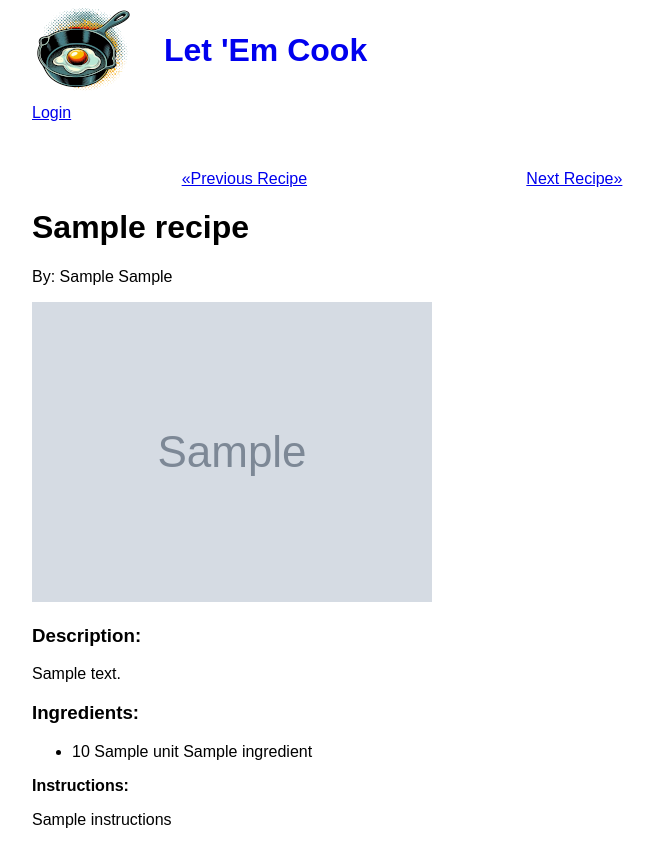
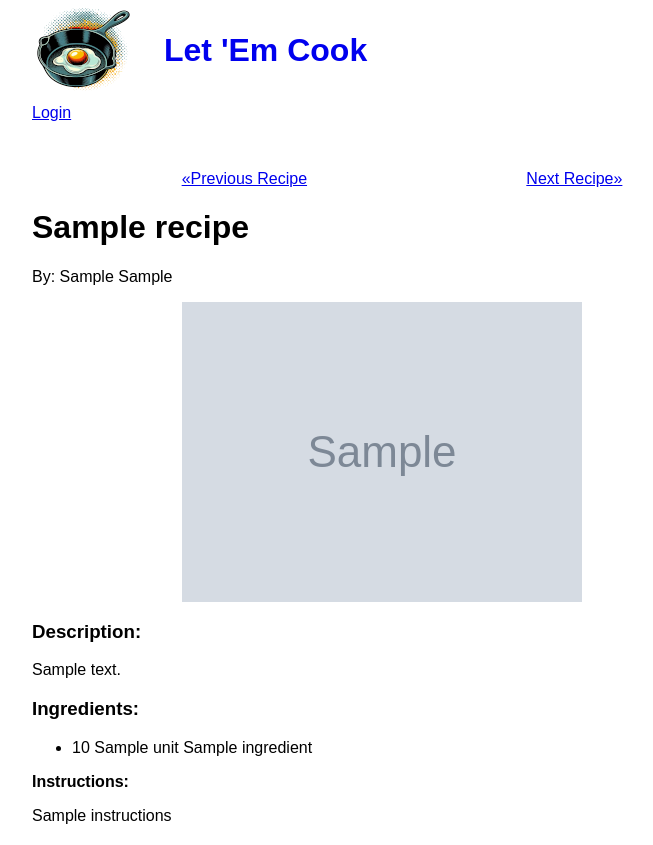
Before and after one commit to rb23148-gsu/database-recipe-mgmt-app, a Flask app: template templates/view_recipe.html in a window 1280 px wide. Shown: the whole page, without its empty margins (258-911 px from the left). After the commit the page ends 824 px from the top, so only its background shows below. Run offline with Flask 3, Linux system fonts and the light colour scheme; the template is opened without the code that fills it: most values are stand-ins (such as "Sample title", 1, 10 or a date in 2020); grey boxes marked "Sample" are stand-in pictures; parts of the project's set-up code (start-up, migrations or seed data) failed here and were passed over.

Commit message:
Minor styling fix
centered images on recipe pages.

```diff
--- a/static/css/main.css
+++ b/static/css/main.css
@@ -104,16 +104,17 @@ nav > ul > li{
 	padding-top: 2em;
 }
 
+.recipe-image{
+	display:block;
+	margin:auto;
+}
+
 #header-title{
 	display:inline-flex;
 	align-items:center;
 	/* justify-content:flex-start; */
 }
 
-#header-title > h1{
-
-}
-
 #header-title > img{
 	padding-right:2em;
 }
--- a/templates/view_recipe.html
+++ b/templates/view_recipe.html
@@ -28,7 +28,7 @@
 
 <!-- If an image exists, display it! -->
 {% if recipe.ImageURL %}
-    <img src="{{ recipe.ImageURL }}" alt="Recipe Image">
+    <img class="recipe-image" src="{{ recipe.ImageURL }}" alt="Recipe Image">
 {% endif %}
 
 <h3>Description:</h3>
```
